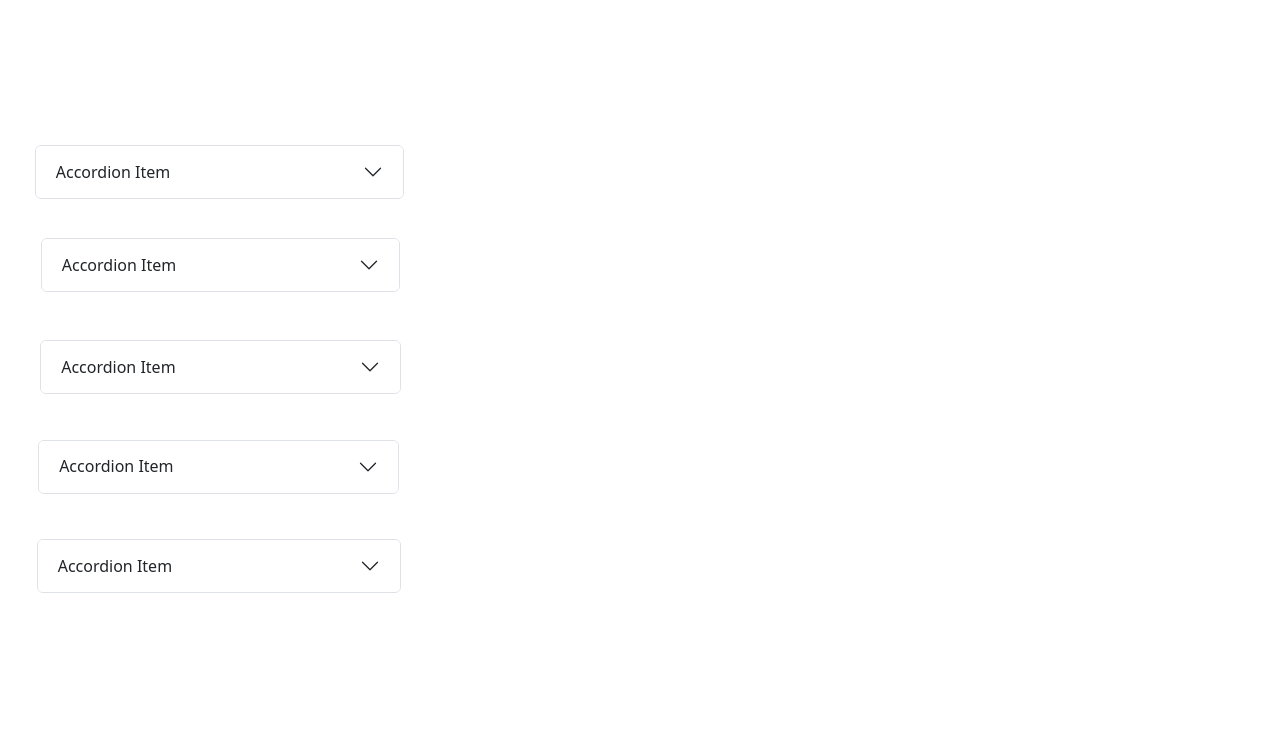
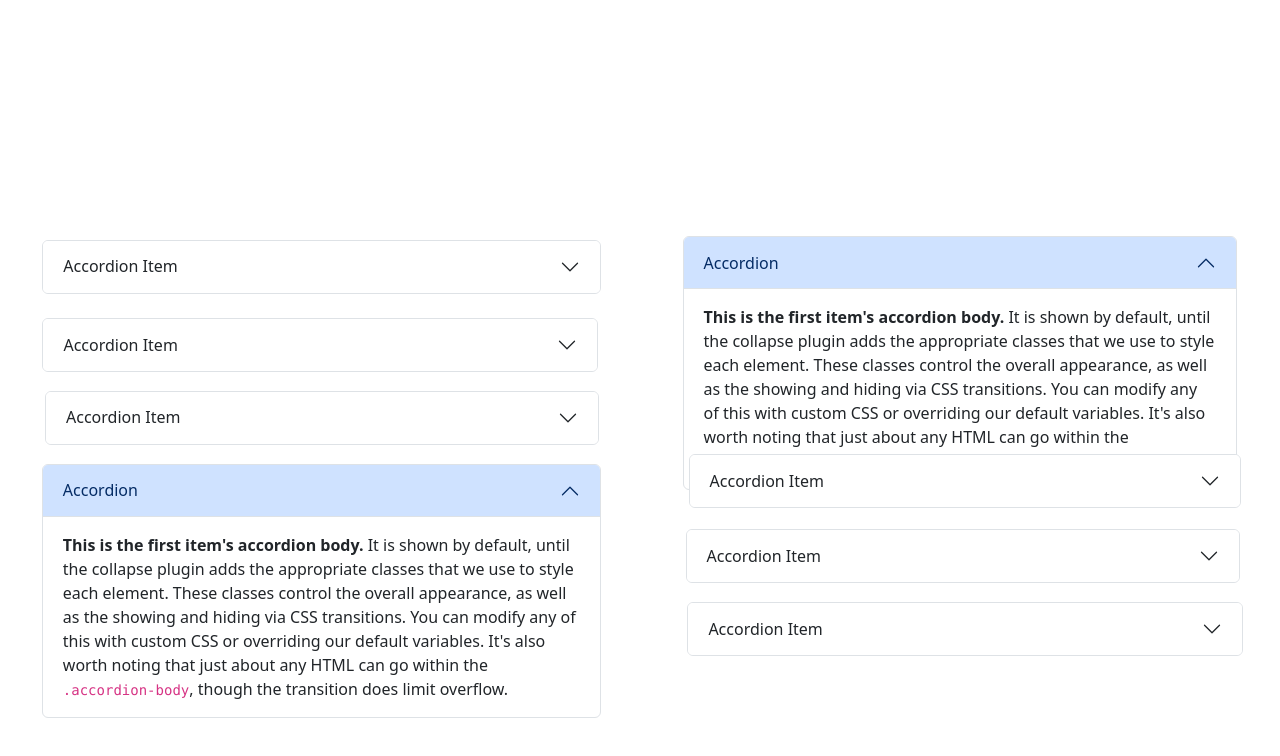
Before and after one commit to mihirdeshmukh1/Website-Preview, a plain HTML site: page generated_website16.html in a window 1280 px wide. Drawn offline with nearby package versions, Linux system fonts and the light colour scheme.

Commit message:
Auto-update generated website: 2025-04-11 10:27:52

```diff
--- a/generated_website16.html
+++ b/generated_website16.html
@@ -27,7 +27,25 @@
 <body>
 
 <div class="accordion" id="accordionExample">
-<div class="accordion default-component" style="position: absolute; left: 2.716770279206712%; top: 18.15413080080591%; width: 28.812910093044536%; height: 10.438117595634075%;">
+<div class="accordion expanded-component" style="position: absolute; left: 53.32381362035852%; top: 29.52587339613173%; width: 43.28285832716469%; height: 26.788319481743706%;">
+  <div class="accordion-item">
+    <h2 class="accordion-header">
+      <button class="accordion-button" type="button" data-bs-toggle="collapse" data-bs-target="#collapse" aria-expanded="true" aria-controls="collapse">
+        Accordion
+      </button>
+    </h2>
+    <div id="collapse" class="accordion-collapse collapse show" data-bs-parent="#accordionExample">
+      <div class="accordion-body">
+        <strong>This is the first item's accordion body.</strong> It is shown by default, until the collapse plugin adds the appropriate classes that we use to style each element. These classes control the overall appearance, as well as the showing and hiding via CSS transitions. You can modify any of this with custom CSS or overriding our default variables. It's also worth noting that just about any HTML can go within the <code>.accordion-body</code>, though the transition does limit overflow.
+      </div>
+    </div>
+  </div>
+  </div>
+</div>
+
+
+<div class="accordion" id="accordionExample">
+<div class="accordion default-component" style="position: absolute; left: 3.3080483215566483%; top: 30.001919357864942%; width: 43.67412659941806%; height: 9.1827392578125%;">
 <div class="accordion-item">
     <h2 class="accordion-header">
       <button class="accordion-button collapsed" type="button" data-bs-toggle="collapse" data-bs-target="#collapse" aria-expanded="false" aria-controls="collapse">
@@ -45,7 +63,7 @@
 
 
 <div class="accordion" id="accordionExample">
-<div class="accordion default-component" style="position: absolute; left: 3.183414842364049%; top: 29.777706030643348%; width: 28.080680737700675%; height: 11.40578876842152%;">
+<div class="accordion default-component" style="position: absolute; left: 3.3141994598427744%; top: 39.781898922390404%; width: 43.41013904722949%; height: 8.492211942319516%;">
 <div class="accordion-item">
     <h2 class="accordion-header">
       <button class="accordion-button collapsed" type="button" data-bs-toggle="collapse" data-bs-target="#collapse" aria-expanded="false" aria-controls="collapse">
@@ -63,7 +81,7 @@
 
 
 <div class="accordion" id="accordionExample">
-<div class="accordion default-component" style="position: absolute; left: 3.139154835187563%; top: 42.55389589251894%; width: 28.175170051255826%; height: 10.907810866230665%;">
+<div class="accordion default-component" style="position: absolute; left: 3.519101210043464%; top: 48.87433228669343%; width: 43.28133195982089%; height: 8.436460848207828%;">
 <div class="accordion-item">
     <h2 class="accordion-header">
       <button class="accordion-button collapsed" type="button" data-bs-toggle="collapse" data-bs-target="#collapse" aria-expanded="false" aria-controls="collapse">
@@ -81,7 +99,7 @@
 
 
 <div class="accordion" id="accordionExample">
-<div class="accordion default-component" style="position: absolute; left: 2.980258534717619%; top: 54.991527518840755%; width: 28.16860701096333%; height: 10.901302761501736%;">
+<div class="accordion default-component" style="position: absolute; left: 53.79865697648248%; top: 56.80027361269351%; width: 43.12224833821823%; height: 9.063074323866102%;">
 <div class="accordion-item">
     <h2 class="accordion-header">
       <button class="accordion-button collapsed" type="button" data-bs-toggle="collapse" data-bs-target="#collapse" aria-expanded="false" aria-controls="collapse">
@@ -99,7 +117,43 @@
 
 
 <div class="accordion" id="accordionExample">
-<div class="accordion default-component" style="position: absolute; left: 2.8652310148299818%; top: 67.43597936148595%; width: 28.461622641522368%; height: 11.345803617226958%;">
+<div class="accordion expanded-component" style="position: absolute; left: 3.2682514068564443%; top: 57.94824317649558%; width: 43.66393095399903%; height: 26.13756744949906%;">
+  <div class="accordion-item">
+    <h2 class="accordion-header">
+      <button class="accordion-button" type="button" data-bs-toggle="collapse" data-bs-target="#collapse" aria-expanded="true" aria-controls="collapse">
+        Accordion
+      </button>
+    </h2>
+    <div id="collapse" class="accordion-collapse collapse show" data-bs-parent="#accordionExample">
+      <div class="accordion-body">
+        <strong>This is the first item's accordion body.</strong> It is shown by default, until the collapse plugin adds the appropriate classes that we use to style each element. These classes control the overall appearance, as well as the showing and hiding via CSS transitions. You can modify any of this with custom CSS or overriding our default variables. It's also worth noting that just about any HTML can go within the <code>.accordion-body</code>, though the transition does limit overflow.
+      </div>
+    </div>
+  </div>
+  </div>
+</div>
+
+
+<div class="accordion" id="accordionExample">
+<div class="accordion default-component" style="position: absolute; left: 53.555430706576104%; top: 66.15128693757234%; width: 43.33131523962668%; height: 8.763051916051793%;">
+<div class="accordion-item">
+    <h2 class="accordion-header">
+      <button class="accordion-button collapsed" type="button" data-bs-toggle="collapse" data-bs-target="#collapse" aria-expanded="false" aria-controls="collapse">
+        Accordion Item
+      </button>
+    </h2>
+    <div id="collapse" class="accordion-collapse collapse" data-bs-parent="#accordionExample">
+      <div class="accordion-body">
+        <strong>This is the second item's accordion body.</strong> It is hidden by default, until the collapse plugin adds the appropriate classes that we use to style each element. These classes control the overall appearance, as well as the showing and hiding via CSS transitions. You can modify any of this with custom CSS or overriding our default variables. It's also worth noting that just about any HTML can go within the <code>.accordion-body</code>, though the transition does limit overflow.
+      </div>
+    </div>
+  </div>
+</div>
+</div>
+
+
+<div class="accordion" id="accordionExample">
+<div class="accordion default-component" style="position: absolute; left: 53.703013089188545%; top: 75.28071933322482%; width: 43.38798571792974%; height: 9.594521699128327%;">
 <div class="accordion-item">
     <h2 class="accordion-header">
       <button class="accordion-button collapsed" type="button" data-bs-toggle="collapse" data-bs-target="#collapse" aria-expanded="false" aria-controls="collapse">
```
